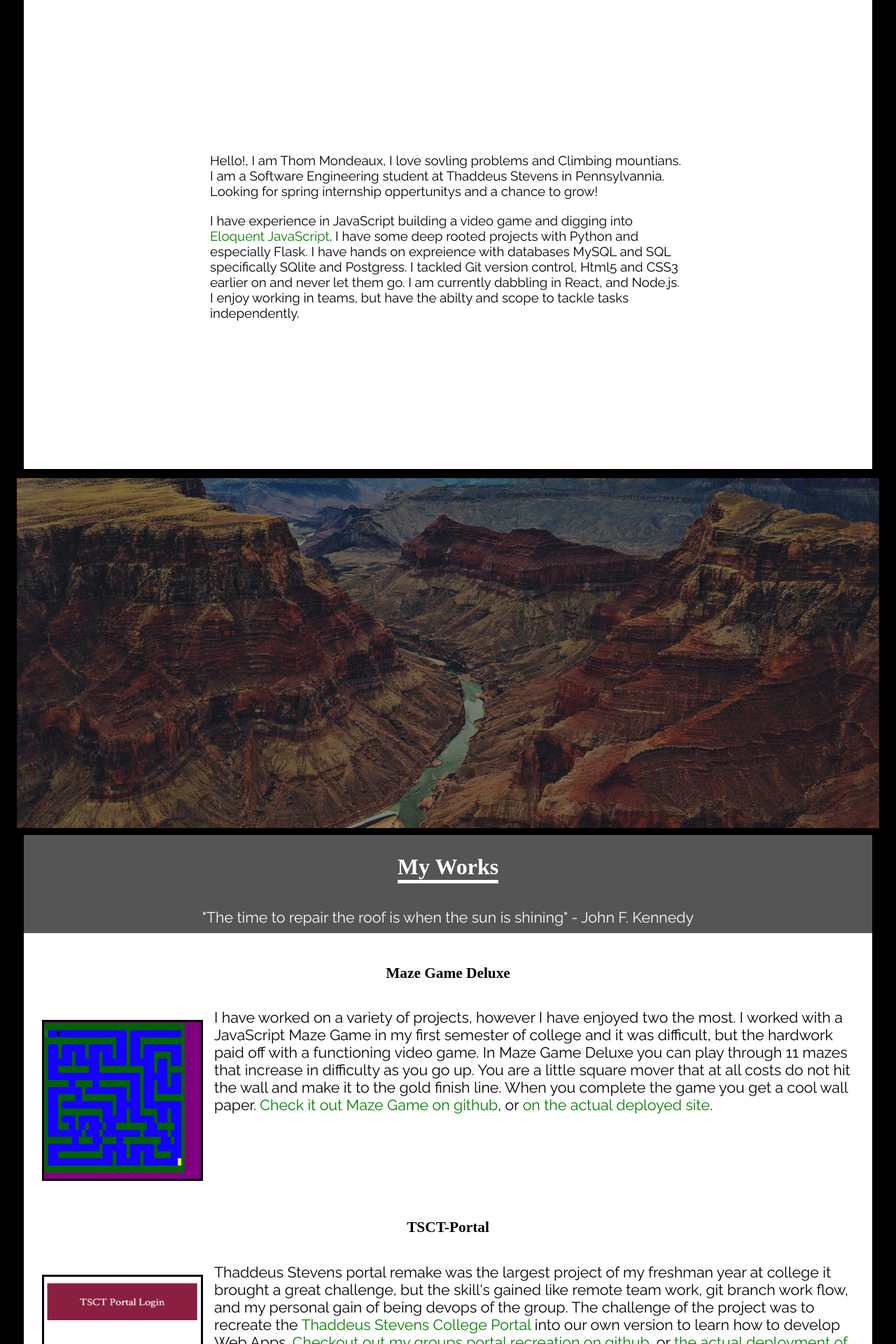
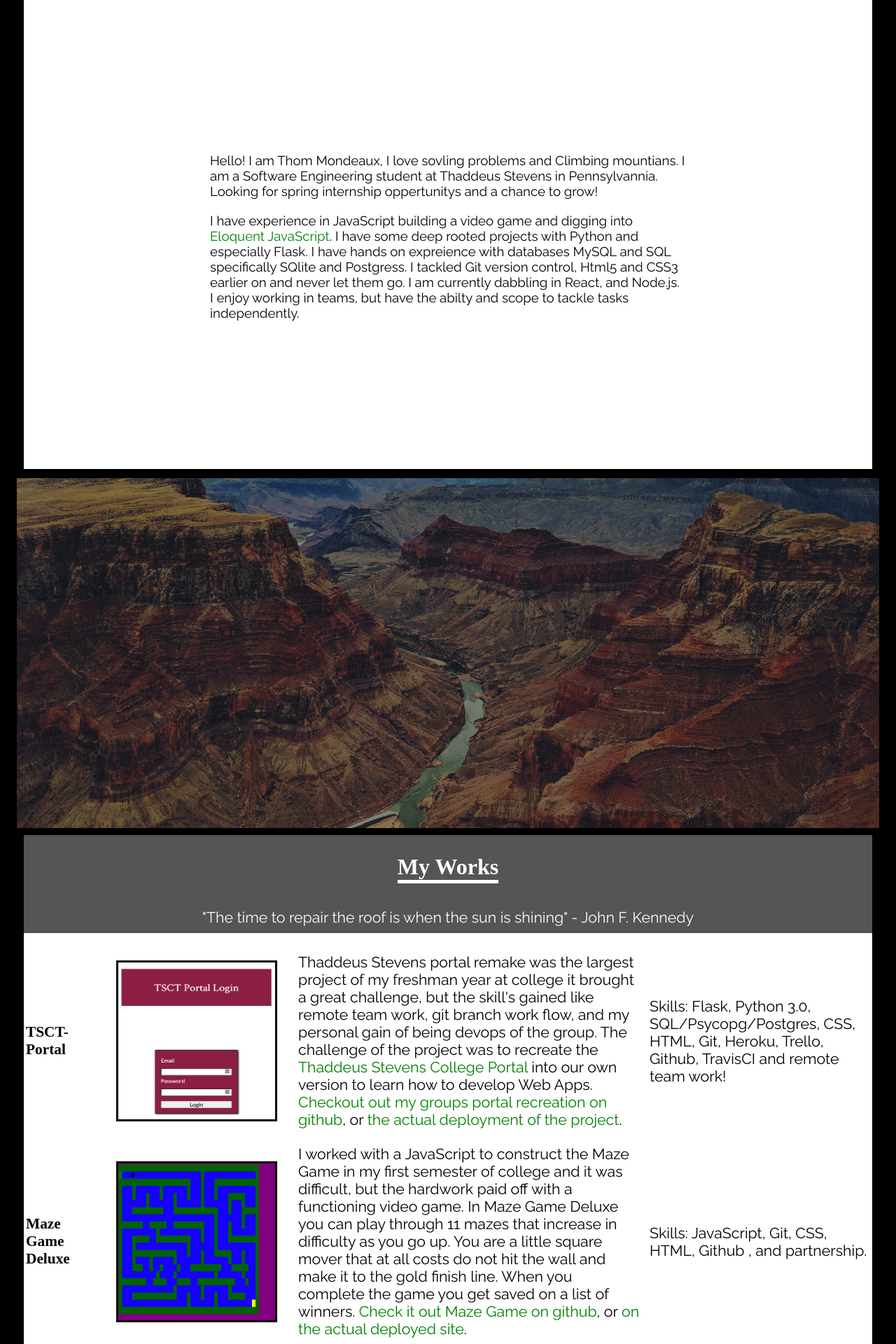
Before and after one commit to Thommond/Thom-Mond-github.io, a PHP site: page / in a window 1280 px wide. Shown: the part 2280-4200 px from the top of the page at 70% size. Run offline with PHP 8.4, Linux system fonts and the light colour scheme; some web fonts are replaced.

Commit message:
Updated index.html header elements to have two div wrappers so sticky header would align with content easily.
Updated styles.css to match header change in index.html

```diff
--- a/index.html
+++ b/index.html
@@ -18,7 +18,7 @@
   <body>
 
 
-      <header id='topOfPage'><!-- TODO: Add large high definition picture of me on top of
+      <div id='topOfPage'><!-- TODO: Add large high definition picture of me on top of
       a mountian (the tallest we climb on our trip.) -->
 
         <div class="header" id='theHeader'>
@@ -45,17 +45,17 @@
 
       </div>
 
-  </header>
+  </div>
 
 
 
   <main>
 
+    <div class="content">
+
       <div id='background' class="paraxell">
 
       </div>
-
-    <div class="content">
 
       <article>
 
@@ -88,7 +88,7 @@
 
             <section class='welcomeContainer'>
 
-              <p>Hello!, I am Thom Mondeaux, I love sovling problems and Climbing mountians.
+              <p>Hello! I am Thom Mondeaux, I love sovling problems and Climbing mountians.
                  I am a Software Engineering student at Thaddeus Stevens in Pennsylvannia. Looking
                 for spring internship oppertunitys and a chance to grow!</p>
 
@@ -109,35 +109,82 @@
 
           </div>
 
+
+
           <section id='theWorks'><!--Discussing my previous projects completed in college and side projects-->
 
+            <table>
               <div class="heading-container">
                 <h2 >My Works</h2>
                 <p class='quotes'>"The time to repair the roof is
                   when the sun is shining" - John F. Kennedy</p>
               </div>
 
-            <h4>Maze Game Deluxe</h4>
+              <tbody>
 
-            <p><img class='projectImages' src="images/text-images/maze.png" alt="game play of maze game deluxe">
-              I have worked on a variety of projects, however I have enjoyed two the most. I worked with a JavaScript
-              Maze Game in my first semester of college and it was difficult, but the hardwork paid off with a functioning video game.
-              In Maze Game Deluxe you can play through 11 mazes that increase in difficulty as you go up. You are a little square mover
-              that at all costs do not hit the wall and make it to the gold finish line. When you complete the game you get a cool wall
-              paper. <a href="#">Check it out Maze Game on github</a>, or <a href="#">on the actual deployed site</a>.</p>
-
-            <h4>TSCT-Portal</h4>
-
-
-
-            <p><img class='projectImages' src="images/text-images/login.png" alt="login page of tsct-portal remake">
+                <tr>
+                  <td><h4>TSCT-Portal</h4></td>
+                  <td><img class='projectImages' src="images/text-images/login.png" alt="login page of tsct-portal remake"></td>
+                  <td>
+                      <p>
                         Thaddeus Stevens portal remake was the largest project of my freshman year at college it brought a great challenge, but
                         the skill's gained like remote team work, git branch work flow, and my personal gain of being devops of the group. The challenge
                         of the project was to recreate the <a href="#">Thaddeus Stevens College Portal</a> into our own version to learn how to develop
-              Web Apps. <a href="#">Checkout out my groups portal recreation on github</a>, or <a href="#">the actual deployment of the project</a>.</p>
+                        Web Apps. <a href="https://github.com/Thommond/tsct-portal">Checkout out my groups portal recreation on github</a>, or <a href="#">the actual deployment of the project</a>.
+                      </p>
+                  </td>
+                  <td>Skills: Flask, Python 3.0, SQL/Psycopg/Postgres, CSS, HTML, Git, Heroku, Trello, Github, TravisCI and
+                  remote team work!</td>
+                </tr>
+
+                <tr>
+                  <td><h4>Maze Game Deluxe</h4></td>
+                  <td><img class='projectImages' src="images/text-images/maze.png" alt="game play of maze game deluxe"></td>
+                  <td>
+                    <p>
+                      I worked with a JavaScript to construct the
+                      Maze Game in my first semester of college and it was difficult, but the hardwork paid off with a functioning video game.
+                      In Maze Game Deluxe you can play through 11 mazes that increase in difficulty as you go up. You are a little square mover
+                      that at all costs do not hit the wall and make it to the gold finish line. When you complete the game you get saved on a list of winners.
+                       <a href="https://github.com/Thommond/Maze-Deluxe">Check it out Maze Game on github</a>, or <a href="#">on the actual deployed site</a>.
+                    </p>
+                  </td>
+                  <td>Skills: JavaScript, Git, CSS, HTML, Github , and partnership.</td>
+                </tr>
+
+                <tr>
+                  <td><h4>Command-Line-War</h4></td>
+                  <td><img class='projectImages' src='images/text-images/command.png' alt='terminal window with green text that reads the first level of the text adventure game.'></td>
+                  <td>
+                    <p>
+                      For my first project with python classes, I constructed the Command-Line-War text adventure game.
+                      The purpose of the game is to make it through all the levels of battle, chance and choice. In the
+                      end you get a congrats message and ta da! <a href="https://github.com/Thommond/Command-line-war">Check it out CommandLineWar on github.</a>
+                    </p>
+                  </td>
+                  <td>Skills: Python 3.0, OOP (Object Oriented Programming), CLI, Git, and Github.</td>
+                </tr>
+
+                <tr>
+                  <td><h4>Flask Todo</h4></td>
+                  <td><img class='projectImages' src='images/text-images/todo.png' alt='show todo text and greating "welcome to simple to do by Thom Mondeaux".'</td>
+                  <td>
+                    <p>
+                      Flask was a fundimental part of my learning of code. During my freshman year of
+                      Thaddeus Stevens the first framework I used was flask which introduced me to web applications
+                      and a whole lot of fun.
+                    </p>
+                  </td>
+                  <td>Skills: Flask, Python 3.0, SQL/Psycopg/Postgress, Git, HTML, CSS, and Github. (I had a lot To Do.)</td>
+                </tr>
+
+              </tbody>
+
+            </table>
 
             <p>If you would like to see the code of any other project such as my proffesional website, flask-Todo and Python adventure game
-              then here is my <a href="#">general github profile</a>.</p>
+              then here is my <a href="https://github.com/Thommond?tab=repositories">general github profile. And remember this website is also
+              open source on github! <a href="https://github.com/Thommond/Thom-Mond-github.io">Click here to check out this websites code!</a>.</p>
 
           </section>
 
@@ -222,11 +269,13 @@
 
         </section>
 
-      </main>
+
 
         <div id='background5' class="paraxell">
 
         </div>
+
+      </main>
 
       <footer id='contact'><!--Ending element container with my favorite quote and social links.-->
 
--- a/style.css
+++ b/style.css
@@ -369,6 +365,10 @@
   list-style: none;
 }
 
+tr {
+  border-bottom: 5px solid black;
+}
+
 
 /**
 Responsive styles
```
Also changed, not shown: other parts of style.css (+8 -18 lines). Lines whose indentation alone changed are shown as unchanged.
